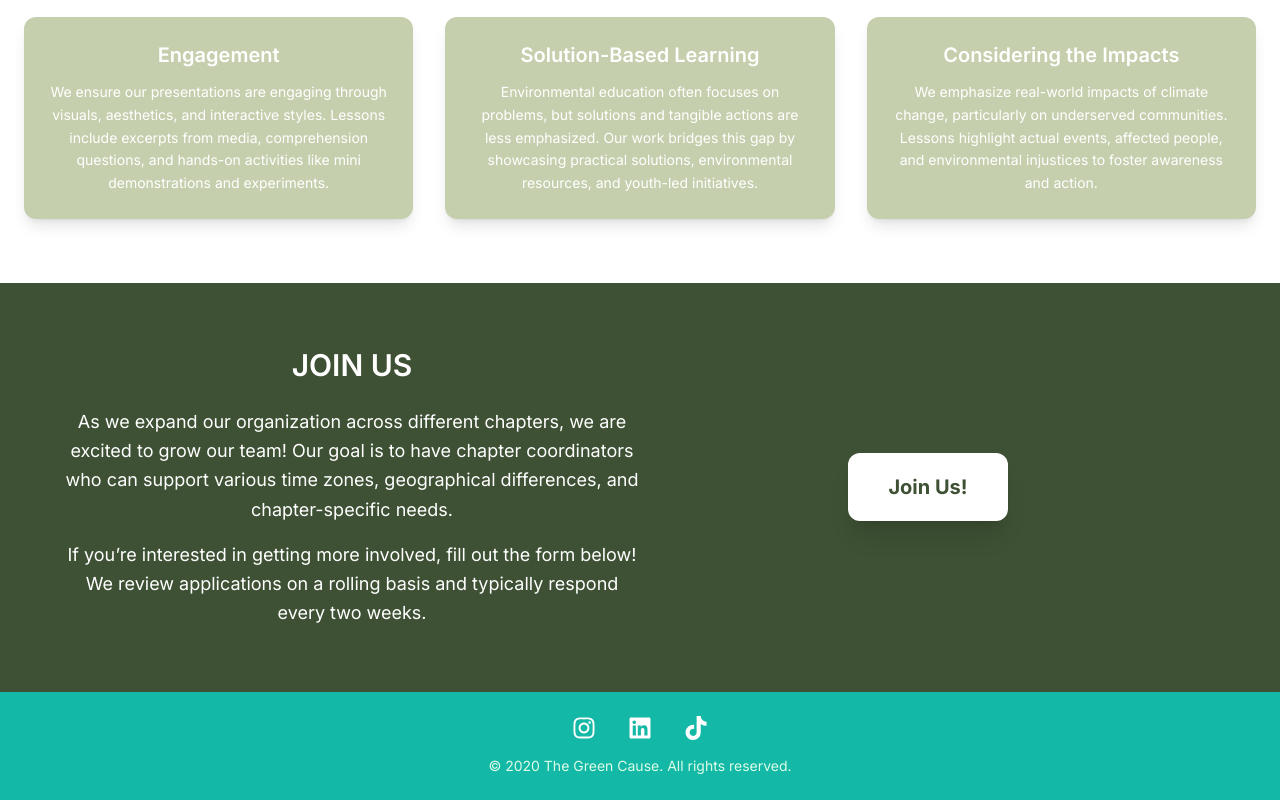
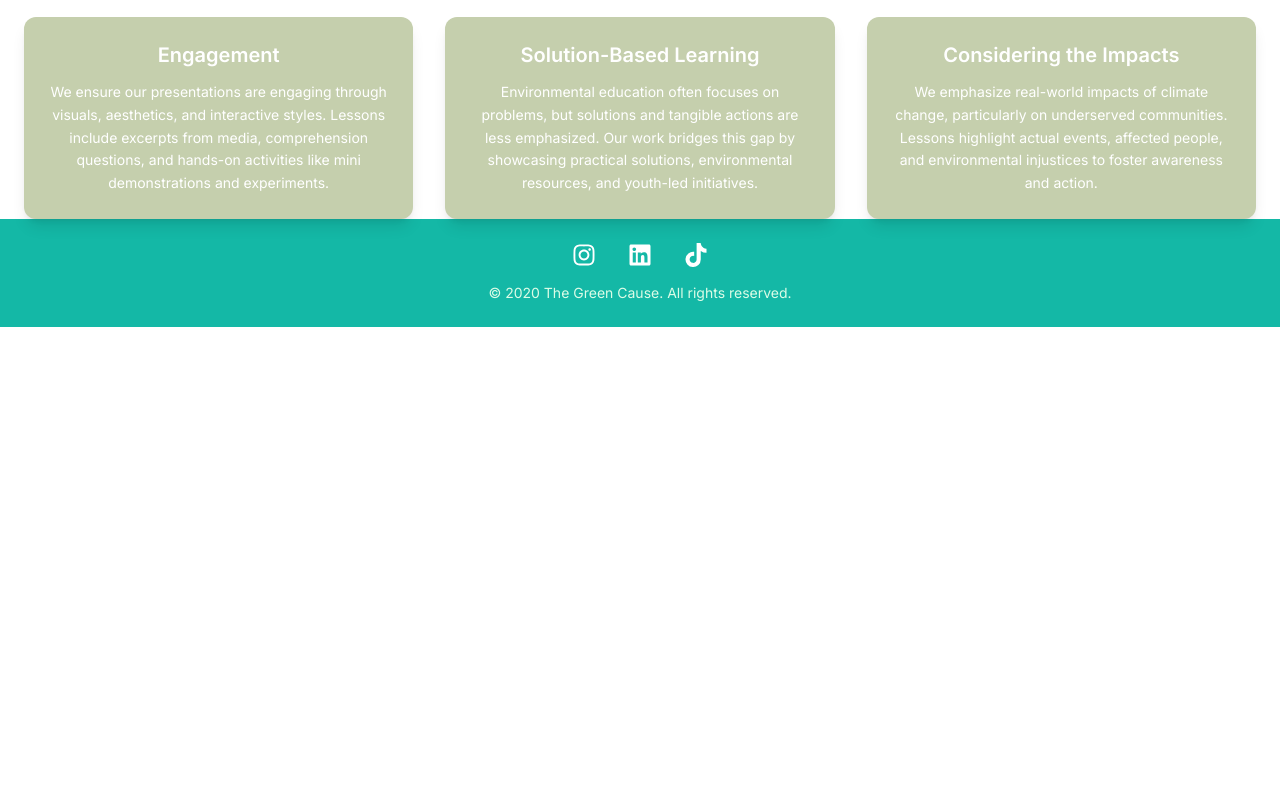
Before and after one commit to The-Green-Cause/The-Green-Cause-Website, a Next.js app in the folder frontend/: page /aboutus in a window 1280 px wide. Shown: the part 682-1482 px from the top of the page. After the commit the page ends 1009 px from the top, so only its background shows below. Built offline with nearby package versions, Linux system fonts and the light colour scheme; a web font is replaced by a local one.

Commit message:
new jersey chapter blurb

```diff
--- a/frontend/components/carousel.js
+++ b/frontend/components/carousel.js
@@ -109,6 +109,17 @@ const ImageCarousel = () => {
             />
           </div>
         </SwiperSlide>
+        <SwiperSlide>
+          <div style={{ position: 'relative', width: '100%', height: '500px' }}>
+            <Image
+              src="/slideshow/eleven.jpg"
+              alt="Slide 11"
+              layout="fill"
+              objectFit="cover"
+              sizes="(max-width: 768px) 100vw, (max-width: 1200px) 50vw, 33vw"
+            />
+          </div>
+        </SwiperSlide>
       </Swiper>
     </div>
   );
--- a/frontend/pages/aboutus.js
+++ b/frontend/pages/aboutus.js
@@ -83,35 +83,7 @@ export default function AboutUs() {
                     </div>
                 </div>
 
-                {/* JOIN US Section */}
-                <div id="join" className="bg-[#3e5134] text-white mt-16 py-16 px-6">
-                    <div className="max-w-6xl mx-auto flex flex-col md:flex-row items-center justify-between">
-                        {/* Left Text Block */}
-                        <div className="md:w-1/2 text-center">
-                            <h1 className="text-3xl font-semibold font-lora mb-6">JOIN US</h1>
-                            <p className="leading-relaxed text-lg mb-4">
-                                As we expand our organization across different chapters, we are excited to grow our team!
-                                Our goal is to have chapter coordinators who can support various time zones, geographical
-                                differences, and chapter-specific needs.
-                            </p>
-                            <p className="leading-relaxed text-lg">
-                                If you’re interested in getting more involved, fill out the form below!
-                                We review applications on a rolling basis and typically respond every two weeks.
-                            </p>
-                        </div>
 
-                        {/* Right Button Block */}
-                        <div className="md:w-1/2 flex justify-center items-center mt-6 md:mt-0">
-                            <Link
-                                href="/joinus"
-                            >
-                                <button className="bg-white text-[#3e5134] text-xl font-bold px-10 py-5 rounded-xl shadow-xl hover:bg-gray-100 transition-all">
-                                    Join Us!
-                                </button>
-                            </Link>
-                        </div>
-                    </div>
-                </div>
                 <Footer/>
             </div>
         </>
--- a/frontend/pages/chapters/new-jersey.js
+++ b/frontend/pages/chapters/new-jersey.js
@@ -41,10 +41,10 @@ export default function NewJerseyChapter() {
             <div className="p-8">
               <h2 className="text-2xl font-bold mb-4">About the Chapter</h2>
               <p className="mb-6">
-                The New Jersey Chapter is our domestic branch, located in South Brunswick. We&apos;re empowering local youth to lead sustainability efforts through education, events, and grassroots movements.
+                 The South Brunswick Chapter of The Green Cause is run by a board of high schoolers who are focused on educating our community about environmental issues. As a chapter we have had 3 booths at local festivals and also have worked with local libraries to run workshops with young kids. Our goals are to bring people closer to the environment by shining light on reserves and parks and getting people out in nature. We promote these values through our social media. As a team we hope to hold our own fundraisers this year.
               </p>
 
-              <h2 className="text-2xl font-bold mb-4">Recent Achievements</h2>
+              {/*<h2 className="text-2xl font-bold mb-4">Recent Achievements</h2>*/}
               <ul className="space-y-4">
 
               </ul>
--- a/frontend/tsconfig.json
+++ b/frontend/tsconfig.json
@@ -15,6 +15,7 @@
     "esModuleInterop": true,
     "moduleResolution": "node",
     "resolveJsonModule": true,
+    "ignoreDeprecations": "6.0",
     "isolatedModules": true,
     "jsx": "preserve"
   },
```
Also changed, not shown: 1 other file (tests, documents, lock files or other folders).
